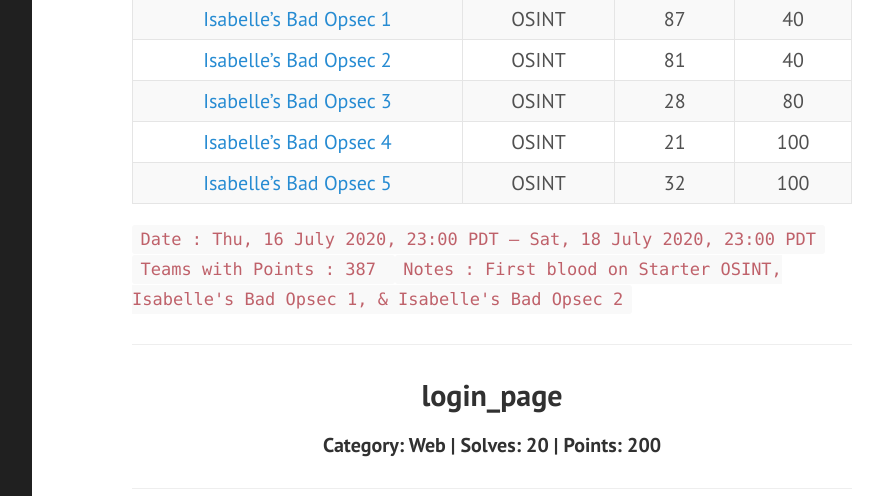
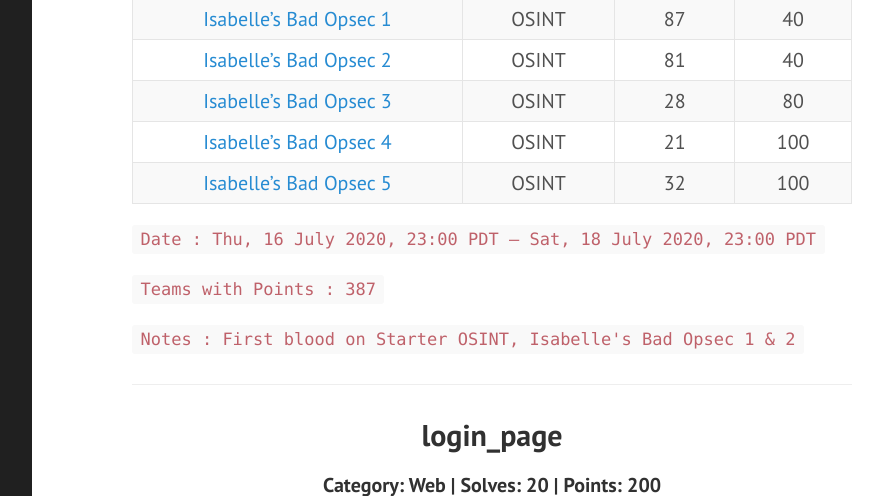
Before and after one commit to sshell/sshell.github.io, a Jekyll site: the page built from _posts/2020-07-20-uiuctf-2020-writeups.markdown, in a window 1280 px wide and 900 px high, scrolled down 353 px, cut to the strip 0-496 px from the top of the window. Shown: the whole strip, without its empty margins (328-1211 px from the left). Built offline with Jekyll 4.4.1, drawn with Linux system fonts in a browser that asks for light colours.

Commit message:
Update 2020-07-20-uiuctf-2020-writeups.markdown

```diff
--- a/_posts/2020-07-20-uiuctf-2020-writeups.markdown
+++ b/_posts/2020-07-20-uiuctf-2020-writeups.markdown
@@ -17,9 +17,11 @@ categories: ctf
 |[Isabelle's Bad Opsec 4](#isabelles-bad-opsec-4) | OSINT | 21 | 100 |
 |[Isabelle's Bad Opsec 5](#isabelles-bad-opsec-5) | OSINT | 32 | 100 |
 
-`Date : Thu, 16 July 2020, 23:00 PDT — Sat, 18 July 2020, 23:00 PDT `
-`Teams with Points : 387  `
-`Notes : First blood on Starter OSINT, Isabelle's Bad Opsec 1, & Isabelle's Bad Opsec 2`
+`Date : Thu, 16 July 2020, 23:00 PDT — Sat, 18 July 2020, 23:00 PDT`
+
+`Teams with Points : 387 `
+
+`Notes : First blood on Starter OSINT, Isabelle's Bad Opsec 1 & 2`
 
 ----------------
 
```
